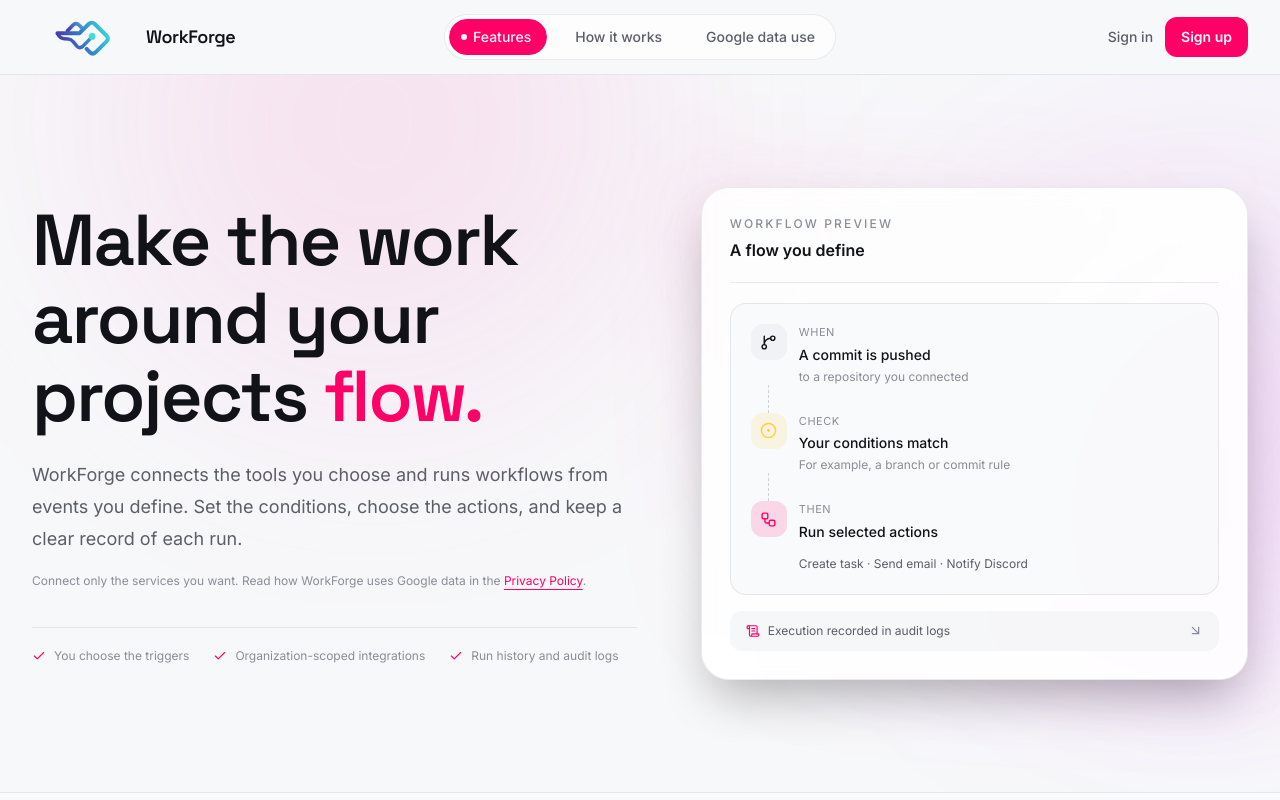
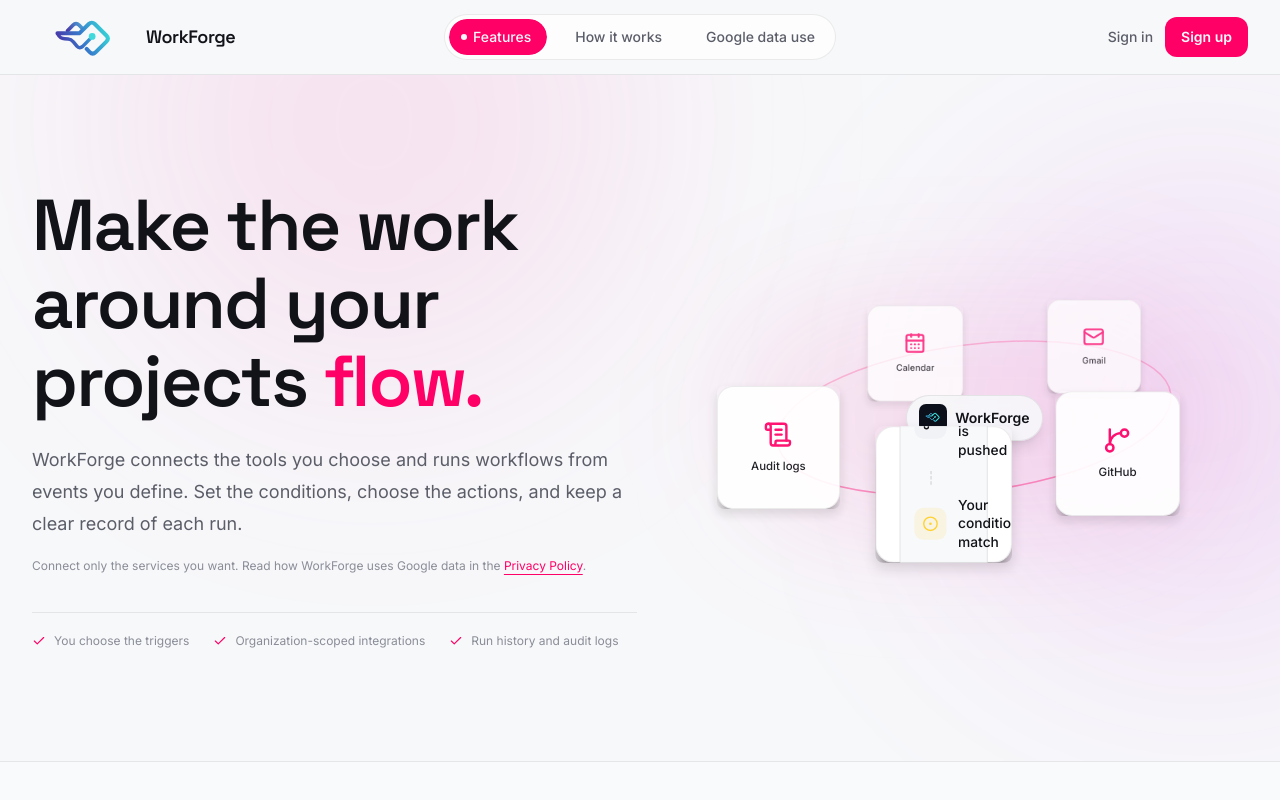
Before and after one commit to KeshavKandoi/AI-AUTOMATION, a React (Vite) app in the folder ai-coo-frontend/: page / in a window 1280 px wide. Shown: the top 800 px of the page. Built offline with nearby package versions, Linux system fonts and the light colour scheme; no server answers.

Commit message:
Integrate OrbitImages component into Home page for enhanced visual workflow representation

```diff
--- a/ai-coo-frontend/src/components/ui/OrbitImages.tsx
+++ b/ai-coo-frontend/src/components/ui/OrbitImages.tsx
@@ -990,7 +990,7 @@ export default function OrbitImages({
           aria-label={interactive ? item.alt : undefined}
         >
           <div className="h-full w-full overflow-hidden rounded-[var(--orbit-radius)] [box-shadow:0_calc(var(--orbit-shadow)*16px)_calc(var(--orbit-shadow)*36px)_rgba(0,0,0,calc(var(--orbit-shadow)*0.45))] transition-transform duration-[450ms] ease-[cubic-bezier(0.2,0.8,0.2,1)] motion-reduce:transition-none group-hover/item:scale-[var(--orbit-hover-scale)] group-focus-visible/item:scale-[var(--orbit-hover-scale)] group-focus-visible/item:outline-2 group-focus-visible/item:outline-offset-[3px] group-focus-visible/item:outline-current">
-            {renderItem ? renderItem(images[index], index) : (
+            {renderItem ? renderItem(images[index] ?? item.src, index) : (
               <img
                 src={item.src}
                 alt={item.alt}
--- a/ai-coo-frontend/src/pages/home/Home.tsx
+++ b/ai-coo-frontend/src/pages/home/Home.tsx
@@ -1,9 +1,9 @@
 import { Link } from 'react-router-dom'
 import AnimatedContent from '@/components/ui/AnimatedContent'
 import PillNav from '@/components/ui/PillNav'
+import OrbitImages from '@/components/ui/OrbitImages'
 import BrandLogo from '@/components/BrandLogo'
 import {
-  ArrowDownRight,
   ArrowRight,
   CalendarDays,
   Check,
@@ -75,6 +75,8 @@ const STEPS = [
   },
 ]
 
+const ORBIT_ITEMS = Array.from({ length: 5 }, () => '/workforge-icon.svg')
+
 export default function Home() {
   const isAuthenticated = useAuthStore((s) => s.isAuthenticated)
 
@@ -123,37 +125,51 @@ export default function Home() {
             </AnimatedContent>
 
             <AnimatedContent className="relative mx-auto w-full max-w-xl">
-              <div aria-hidden="true" className="absolute -inset-5 rounded-[2rem] bg-gradient-to-br from-pink-500/10 via-transparent to-fuchsia-600/10 blur-2xl" />
-              <div className="relative rounded-[1.75rem] border border-[var(--color-border)] bg-[var(--color-surface)]/90 p-5 shadow-2xl shadow-black/30 backdrop-blur sm:p-7">
-                <div className="flex items-center justify-between border-b border-[var(--color-border)] pb-5">
-                  <div>
-                    <p className="text-xs font-medium uppercase tracking-[0.18em] text-[var(--color-text-faint)]">Workflow preview</p>
-                    <h2 className="mt-1.5 text-base font-semibold">A flow you define</h2>
+              <div aria-hidden="true" className="absolute inset-8 rounded-full bg-pink-500/10 blur-3xl" />
+              <OrbitImages
+                images={ORBIT_ITEMS}
+                renderItem={(_, index) => index === 0 ? (
+                  <div className="flex h-full w-full flex-col justify-center rounded-2xl border border-[var(--color-border)] bg-[var(--color-surface)] p-4 shadow-xl shadow-black/40 sm:p-5">
+                    <p className="text-[9px] font-semibold uppercase tracking-[0.16em] text-[var(--color-text-faint)]">Workflow preview</p>
+                    <h2 className="mt-1 text-sm font-semibold sm:text-base">A flow you define</h2>
+                    <div className="mt-3 space-y-2.5 rounded-xl border border-[var(--color-border)] bg-[var(--color-void)]/80 p-3">
+                      <div className="flex items-center gap-2.5"><span className="flex h-7 w-7 shrink-0 items-center justify-center rounded-lg bg-[var(--color-surface-hover)]"><GitBranch size={14} /></span><span className="text-[11px] font-medium sm:text-xs">A commit is pushed</span></div>
+                      <div className="ml-3.5 h-3 border-l border-dashed border-[var(--color-border-hover)]" />
+                      <div className="flex items-center gap-2.5"><span className="flex h-7 w-7 shrink-0 items-center justify-center rounded-lg bg-amber-400/10 text-amber-300"><CircleDot size={14} /></span><span className="text-[11px] font-medium sm:text-xs">Your conditions match</span></div>
+                      <div className="ml-3.5 h-3 border-l border-dashed border-[var(--color-border-hover)]" />
+                      <div className="flex items-center gap-2.5"><span className="flex h-7 w-7 shrink-0 items-center justify-center rounded-lg bg-[var(--color-signal-dim)] text-[var(--color-signal)]"><Workflow size={14} /></span><span className="text-[11px] font-medium sm:text-xs">Run selected actions</span></div>
+                    </div>
+                    <div className="mt-2.5 flex items-center gap-2 rounded-lg bg-[var(--color-surface-hover)]/60 px-2.5 py-2 text-[9px] text-[var(--color-text-muted)]"><ScrollText size={12} className="shrink-0 text-[var(--color-signal)]" /> Execution recorded in audit logs</div>
                   </div>
-                </div>
-                <div className="mt-5 rounded-2xl border border-[var(--color-border)] bg-[var(--color-void)]/70 p-4 sm:p-5">
-                  <div className="flex items-start gap-3">
-                    <span className="flex h-9 w-9 shrink-0 items-center justify-center rounded-xl bg-[var(--color-surface-hover)] text-[var(--color-text-primary)]"><GitBranch size={17} /></span>
-                    <div className="min-w-0"><p className="text-[11px] uppercase tracking-wider text-[var(--color-text-faint)]">When</p><p className="mt-1 text-sm font-medium">A commit is pushed</p><p className="mt-1 text-xs text-[var(--color-text-faint)]">to a repository you connected</p></div>
+                ) : (
+                  <div className="flex h-full w-full flex-col items-center justify-center gap-2 rounded-2xl border border-[var(--color-border)] bg-[var(--color-surface)] text-[var(--color-signal)] shadow-xl shadow-black/30">
+                    {index === 1 ? <GitBranch size={28} /> : index === 2 ? <Mail size={28} /> : index === 3 ? <CalendarDays size={28} /> : <ScrollText size={28} />}
+                    <span className="text-[11px] font-medium text-[var(--color-text-primary)]">{['', 'GitHub', 'Gmail', 'Calendar', 'Audit logs'][index]}</span>
                   </div>
-                  <div className="ml-[17px] h-7 border-l border-dashed border-[var(--color-border-hover)]" />
-                  <div className="flex items-start gap-3">
-                    <span className="flex h-9 w-9 shrink-0 items-center justify-center rounded-xl bg-amber-400/10 text-amber-300"><CircleDot size={17} /></span>
-                    <div><p className="text-[11px] uppercase tracking-wider text-[var(--color-text-faint)]">Check</p><p className="mt-1 text-sm font-medium">Your conditions match</p><p className="mt-1 text-xs text-[var(--color-text-faint)]">For example, a branch or commit rule</p></div>
+                )}
+                shape="ellipse"
+                baseWidth={1000}
+                radiusX={350}
+                radiusY={130}
+                itemSize={210}
+                duration={30}
+                rotation={-7}
+                depth={0.5}
+                showPath
+                pathColor="rgba(255, 0, 110, 0.22)"
+                pathWidth={1.5}
+                width="100%"
+                className="max-w-[34rem]"
+                draggable={false}
+                clickToFront={false}
+                intro
+                centerContent={(
+                  <div className="pointer-events-none flex items-center gap-2 rounded-full border border-[var(--color-border)] bg-[var(--color-void)]/90 px-3 py-2 shadow-lg backdrop-blur">
+                    <img src="/workforge-icon.svg" alt="" className="h-7 w-7" />
+                    <span className="text-sm font-semibold">WorkForge</span>
                   </div>
-                  <div className="ml-[17px] h-7 border-l border-dashed border-[var(--color-border-hover)]" />
-                  <div className="flex items-start gap-3">
-                    <span className="flex h-9 w-9 shrink-0 items-center justify-center rounded-xl bg-[var(--color-signal-dim)] text-[var(--color-signal)]"><Workflow size={17} /></span>
-                    <div className="min-w-0 flex-1"><p className="text-[11px] uppercase tracking-wider text-[var(--color-text-faint)]">Then</p><p className="mt-1 text-sm font-medium">Run selected actions</p>
-                      <p className="mt-3 text-xs leading-5 text-[var(--color-text-muted)]">Create task <span aria-hidden="true">·</span> Send email <span aria-hidden="true">·</span> Notify Discord</p>
-                    </div>
-                  </div>
-                </div>
-                <div className="mt-4 flex items-center justify-between gap-3 rounded-xl bg-[var(--color-surface-hover)]/60 px-4 py-3 text-xs">
-                  <span className="inline-flex items-center gap-2 text-[var(--color-text-muted)]"><ScrollText size={14} className="text-[var(--color-signal)]" /> Execution recorded in audit logs</span>
-                  <ArrowDownRight size={15} className="shrink-0 text-[var(--color-text-faint)]" />
-                </div>
-              </div>
+                )}
+              />
             </AnimatedContent>
           </div>
         </section>
```
